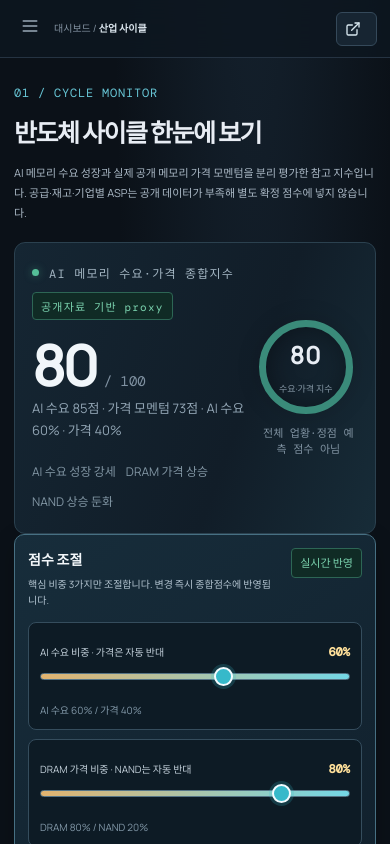
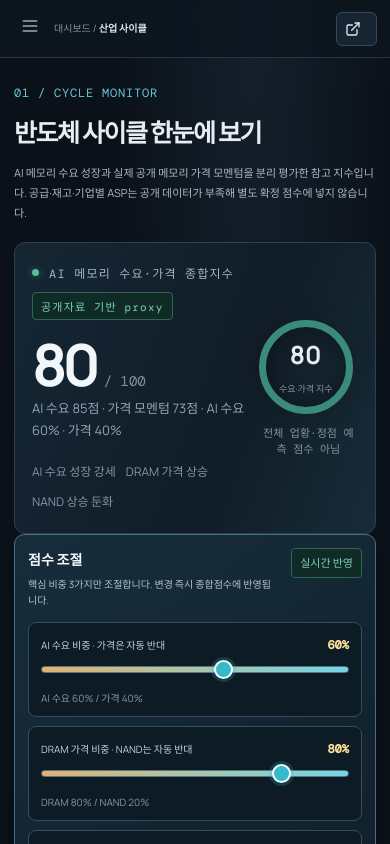
Before and after one commit to chs03220322-creator/semiconductor-intelligence, a React (Vite) app: page / in a window 390 px wide. Shown: the top 844 px of the page. Built offline with nearby package versions, Linux system fonts and the light colour scheme.

Commit message:
Compact the three industry cycle score controls

```diff
--- a/src/index.css
+++ b/src/index.css
@@ -262,3 +262,5 @@ p strong{color:var(--em-key);font-weight:750}
 .score-weight-control input[type=range]:focus-visible{outline:2px solid #9be8f1;outline-offset:3px}
 .score-control-note{margin-top:3px;color:#8298a8;font-size:10px;line-height:1.5}
 @media(max-width:760px){.score-control-panel{padding:13px}.score-control-grid{grid-template-columns:1fr;gap:9px}.score-control-grid>section{padding:11px}.score-control-heading b{font-size:14px}.score-control-heading small{font-size:10px}.score-weight-control>span{font-size:10px}}
+
+.score-control-grid.compact{grid-template-columns:repeat(3,minmax(0,1fr))}.score-control-grid.compact>section{padding:10px 12px}.score-control-grid.compact .score-weight-control{margin:4px 0 8px}.score-control-note.bottom{margin-top:10px;padding-top:8px;border-top:1px solid #354d5d}@media(max-width:760px){.score-control-grid.compact{grid-template-columns:1fr}}
```
